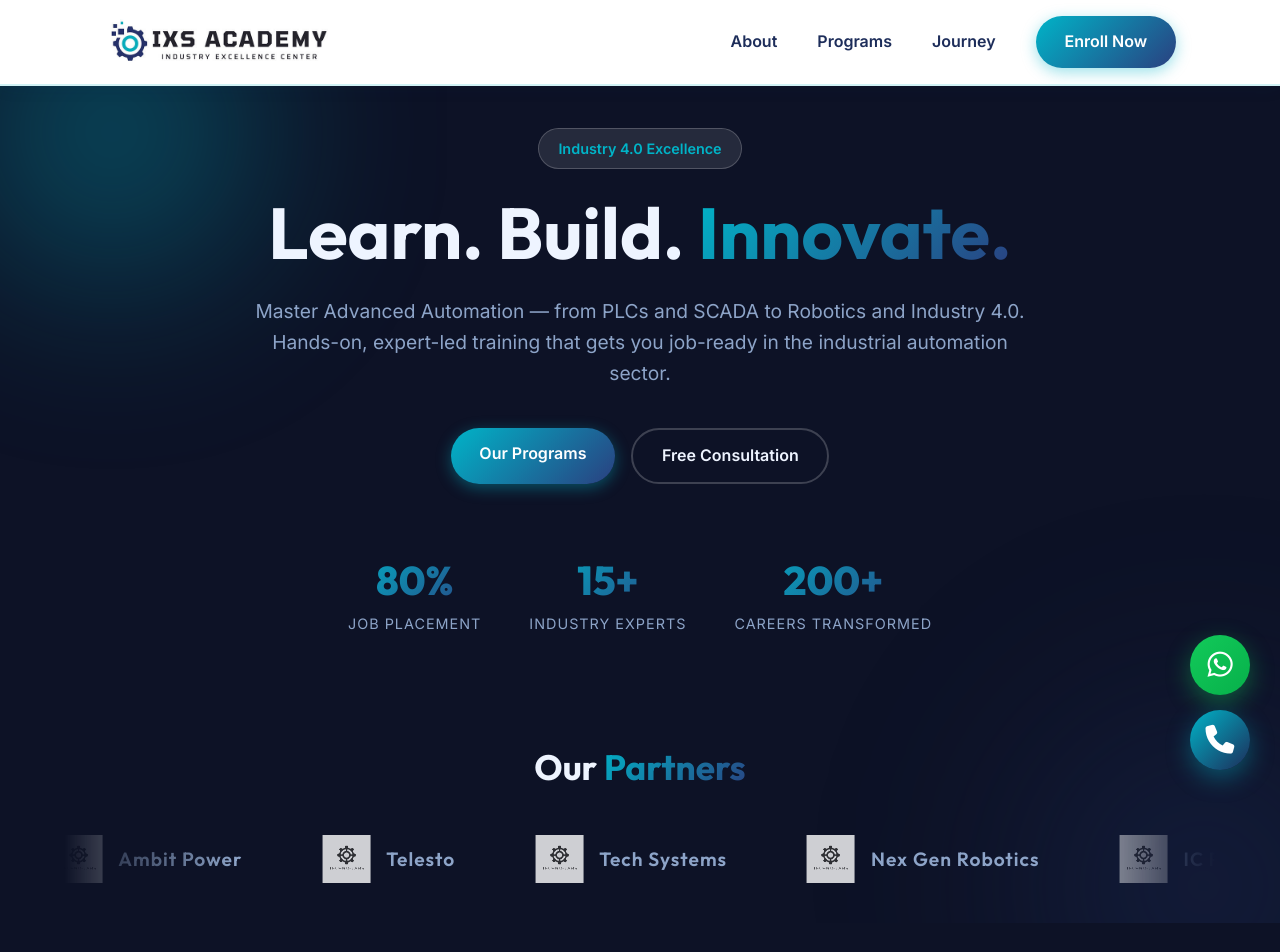
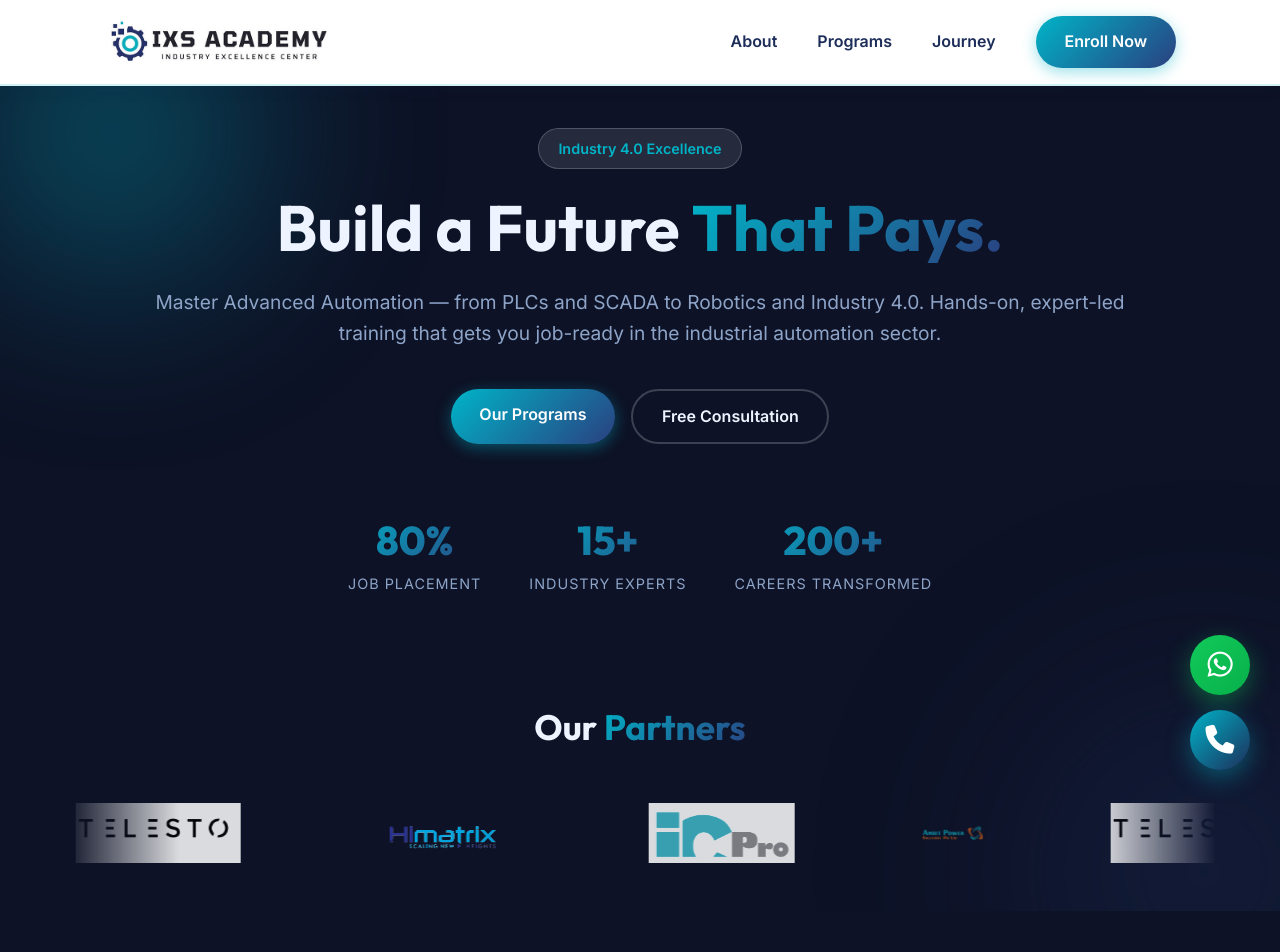
Before and after one commit to Madhanraj03/ixs-academy, a plain HTML site: page index.html in a window 1280 px wide. Shown: the top 952 px of the page. Drawn offline with Linux system fonts and the light colour scheme.

Commit message:
added new logo for the companies in it

```diff
--- a/index.html
+++ b/index.html
@@ -51,7 +51,7 @@
         </div>
         <div class="hero-content">
             <div class="hero-badge">Industry 4.0 Excellence</div>
-            <h1 class="hero-title">Learn. Build. <span class="text-gradient">Innovate.</span></h1>
+            <h1 class="hero-title">Build a Future <span class="text-gradient">That Pays.</span></h1>
             <p class="hero-subtitle">Master Advanced Automation — from PLCs and SCADA to Robotics and Industry 4.0.
                 Hands-on, expert-led training that gets you job-ready in the industrial automation sector.</p>
             <div class="hero-cta">
@@ -81,25 +81,24 @@
             <div class="logos-track-wrap">
                 <div class="logos-track">
                     <!-- Group 1 -->
-                    <div class="mini-logo-item"><img src="./assets/partner1.png" alt="IC Pro"><span>IC Pro</span></div>
-                    <div class="mini-logo-item"><img src="./assets/partner2.png" alt="Ambit"><span>Ambit Power</span>
-                    </div>
-                    <div class="mini-logo-item"><img src="./assets/partner3.png" alt="Telesto"><span>Telesto</span>
-                    </div>
-                    <div class="mini-logo-item"><img src="./assets/partner1.png" alt="Automation"><span>Tech
-                            Systems</span></div>
-                    <div class="mini-logo-item"><img src="./assets/partner2.png" alt="Robotics"><span>Nex Gen
-                            Robotics</span></div>
-                    <!-- Group 2 (Duplicate for Seamless Loop) -->
-                    <div class="mini-logo-item"><img src="./assets/partner1.png" alt="IC Pro"><span>IC Pro</span></div>
-                    <div class="mini-logo-item"><img src="./assets/partner2.png" alt="Ambit"><span>Ambit Power</span>
-                    </div>
-                    <div class="mini-logo-item"><img src="./assets/partner3.png" alt="Telesto"><span>Telesto</span>
-                    </div>
-                    <div class="mini-logo-item"><img src="./assets/partner1.png" alt="Automation"><span>Tech
-                            Systems</span></div>
-                    <div class="mini-logo-item"><img src="./assets/partner2.png" alt="Robotics"><span>Nex Gen
-                            Robotics</span></div>
+                    <div class="mini-logo-item"><img src="./assets/partner-ic-pro.png" alt="IC Pro"></div>
+                    <div class="mini-logo-item"><img src="./assets/partner-ambit.webp" alt="Ambit"></div>
+                    <div class="mini-logo-item"><img src="./assets/partner-telesto.png" alt="Telesto"></div>
+                    <div class="mini-logo-item"><img src="./assets/partner-himatrix.png" alt="Himatrix"></div>
+                    <div class="mini-logo-item"><img src="./assets/partner-ic-pro.png" alt="IC Pro"></div>
+                    <div class="mini-logo-item"><img src="./assets/partner-ambit.webp" alt="Ambit"></div>
+                    <div class="mini-logo-item"><img src="./assets/partner-telesto.png" alt="Telesto"></div>
+                    <div class="mini-logo-item"><img src="./assets/partner-himatrix.png" alt="Himatrix"></div>
+
+                    <!-- Group 2 (Exact Duplicate for Seamless Loop) -->
+                    <div class="mini-logo-item"><img src="./assets/partner-ic-pro.png" alt="IC Pro"></div>
+                    <div class="mini-logo-item"><img src="./assets/partner-ambit.webp" alt="Ambit"></div>
+                    <div class="mini-logo-item"><img src="./assets/partner-telesto.png" alt="Telesto"></div>
+                    <div class="mini-logo-item"><img src="./assets/partner-himatrix.png" alt="Himatrix"></div>
+                    <div class="mini-logo-item"><img src="./assets/partner-ic-pro.png" alt="IC Pro"></div>
+                    <div class="mini-logo-item"><img src="./assets/partner-ambit.webp" alt="Ambit"></div>
+                    <div class="mini-logo-item"><img src="./assets/partner-telesto.png" alt="Telesto"></div>
+                    <div class="mini-logo-item"><img src="./assets/partner-himatrix.png" alt="Himatrix"></div>
                 </div>
             </div>
         </div>
@@ -337,33 +336,27 @@
                 <div class="partner-grid">
                     <div class="partner-item">
                         <div class="partner-logo">
-                            <img src="./assets/partner1.png" alt="IC Pro">
+                            <img src="./assets/partner-ic-pro.png" alt="IC Pro">
                         </div>
                         <div class="partner-name">IC Pro</div>
                     </div>
                     <div class="partner-item">
                         <div class="partner-logo">
-                            <img src="./assets/partner2.png" alt="Ambit Power Solution Pvt Ltd">
+                            <img src="./assets/partner-ambit.webp" alt="Ambit Power">
                         </div>
-                        <div class="partner-name">Ambit Power Solution Pvt Ltd</div>
+                        <div class="partner-name">Ambit Power</div>
                     </div>
                     <div class="partner-item">
                         <div class="partner-logo">
-                            <img src="./assets/partner3.png" alt="Telesto">
+                            <img src="./assets/partner-telesto.png" alt="Telesto">
                         </div>
                         <div class="partner-name">Telesto</div>
                     </div>
                     <div class="partner-item">
                         <div class="partner-logo">
-                            <img src="./assets/partner1.png" alt="Tech Systems">
+                            <img src="./assets/partner-himatrix.png" alt="Himatrix">
                         </div>
-                        <div class="partner-name">Tech Systems</div>
-                    </div>
-                    <div class="partner-item">
-                        <div class="partner-logo">
-                            <img src="./assets/partner2.png" alt="Nex Gen Robotics">
-                        </div>
-                        <div class="partner-name">Nex Gen Robotics</div>
+                        <div class="partner-name">Himatrix</div>
                     </div>
                 </div>
             </div>
--- a/script.js
+++ b/script.js
@@ -58,10 +58,14 @@ document.addEventListener('DOMContentLoaded', () => {
     }, observerOptions);
 
     // Counter Animation Logic
-    const animateCounter = (el) => {
+    const animateCounter = (el, callback) => {
         const target = parseInt(el.getAttribute('data-target'));
         const suffix = el.getAttribute('data-suffix') || '';
         const duration = 2000; // 2 seconds
+
+        // Reset to 0 before starting
+        el.innerText = '0' + suffix;
+
         const startTime = Date.now();
 
         const updateCounter = () => {
@@ -79,10 +83,24 @@ document.addEventListener('DOMContentLoaded', () => {
                 requestAnimationFrame(updateCounter);
             } else {
                 el.innerText = target + suffix;
+                if (callback) callback();
             }
         };
 
         requestAnimationFrame(updateCounter);
+    };
+
+    // Loop the counter every 10 seconds after finishing
+    const startCounterLoop = (el) => {
+        if (el.dataset.loopStarted) return;
+        el.dataset.loopStarted = "true";
+
+        const run = () => {
+            animateCounter(el, () => {
+                setTimeout(run, 10000); // Wait exactly 10 seconds after ending
+            });
+        };
+        run();
     };
 
     // Apply animation starting state to elements
@@ -99,8 +117,10 @@ document.addEventListener('DOMContentLoaded', () => {
     statNumbers.forEach(num => {
         const statObserver = new IntersectionObserver((entries) => {
             if (entries[0].isIntersecting) {
-                animateCounter(num);
-                statObserver.unobserve(num);
+                startCounterLoop(num);
+                // We keep observing if we want it to pause when not visible,
+                // but the user asked for a simple 10s loop.
+                // However, to prevent multiple starts, we use the data-loop-started flag.
             }
         }, { threshold: 0.5 });
         statObserver.observe(num);
--- a/style.css
+++ b/style.css
@@ -336,7 +336,7 @@ ul {
 }
 
 .hero-content {
-    max-width: 800px;
+    max-width: 1000px;
     z-index: 1;
     display: flex;
     flex-direction: column;
@@ -356,7 +356,7 @@ ul {
 }
 
 .hero-title {
-    font-size: 4.5rem;
+    font-size: 4rem;
     line-height: 1.1;
     margin-bottom: 1.5rem;
     animation: fadeUp 1s ease-out 0.2s both;
@@ -395,6 +395,7 @@ ul {
     font-weight: 800;
     background: var(--gradient-brand);
     -webkit-background-clip: text;
+    background-clip: text;
     -webkit-text-fill-color: transparent;
 }
 
@@ -424,49 +425,59 @@ ul {
 .logos-track-wrap {
     overflow: hidden;
     width: 100%;
-    mask-image: linear-gradient(to right, transparent, black 15%, black 85%, transparent);
-    -webkit-mask-image: linear-gradient(to right, transparent, black 15%, black 85%, transparent);
-    padding: 1.5rem 0;
+    /* Stronger, smoother gradient mask for the edges */
+    mask-image: linear-gradient(to right,
+        transparent 0%,
+        black 10%,
+        black 90%,
+        transparent 100%
+    );
+    -webkit-mask-image: linear-gradient(to right,
+        transparent 0%,
+        black 10%,
+        black 90%,
+        transparent 100%
+    );
+    padding: 2rem 0;
 }
 
 .logos-track {
     display: flex;
-    gap: 5rem;
+    gap: 6rem; /* increased gap for a cleaner look */
     width: max-content;
     padding: 1rem 0;
-    animation: scrollLogos 40s linear infinite;
+    animation: scrollLogos 30s linear infinite;
+    will-change: transform;
+}
+
+.logos-track:hover {
+    animation-play-state: paused;
 }
 
 .mini-logo-item {
     display: flex;
     align-items: center;
-    gap: 1rem;
-    white-space: nowrap;
+    justify-content: center;
+    padding: 0 1rem;
 }
 
 .mini-logo-item img {
-    height: 48px;
+    height: 60px;
     width: auto;
-    filter: grayscale(1) brightness(1.5) contrast(1.1);
-    opacity: 0.8;
-    transition: var(--transition);
-}
-
-.mini-logo-item span {
-    color: var(--text-muted);
-    font-family: var(--font-heading);
-    font-weight: 600;
-    font-size: 1.2rem;
-    letter-spacing: 1px;
+    object-fit: contain;
+    filter: brightness(1.1);
+    opacity: 0.85;
     transition: var(--transition);
 }
 
 .mini-logo-item:hover img {
-    filter: brightness(0) invert(1) opacity(1);
+    opacity: 1;
+    transform: scale(1.05);
+    filter: brightness(1.2) drop-shadow(0 0 10px rgba(0, 180, 200, 0.4));
 }
 
-.mini-logo-item:hover span {
-    color: var(--primary);
+.mini-logo-item span {
+    display: none; /* Hide text as requested, focusing on the logos */
 }
 
 @keyframes scrollLogos {
```
Also changed, not shown: assets/hero-fallback.png (added), assets/partner-ambit.webp (added), assets/partner-himatrix.png (added), assets/partner-ic-pro.png (added), assets/partner-telesto.png (added).
